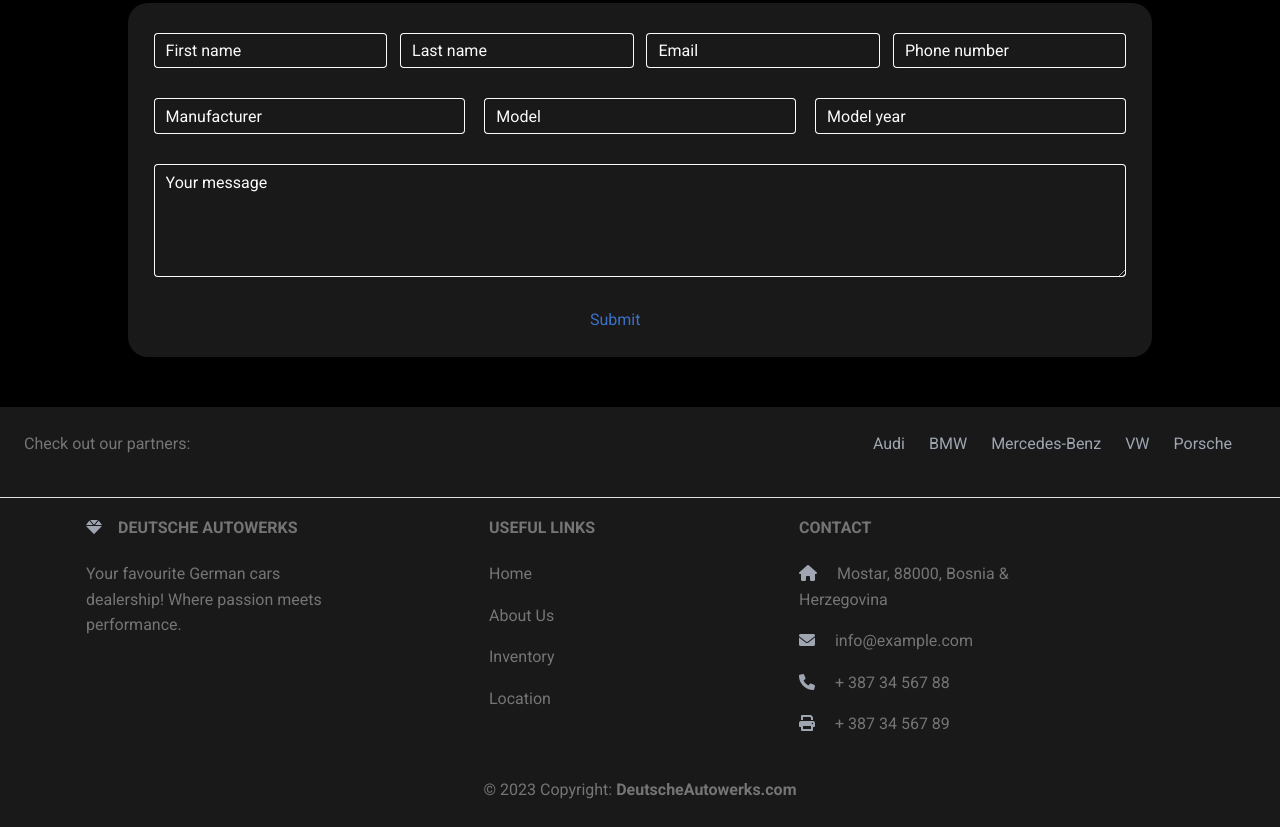
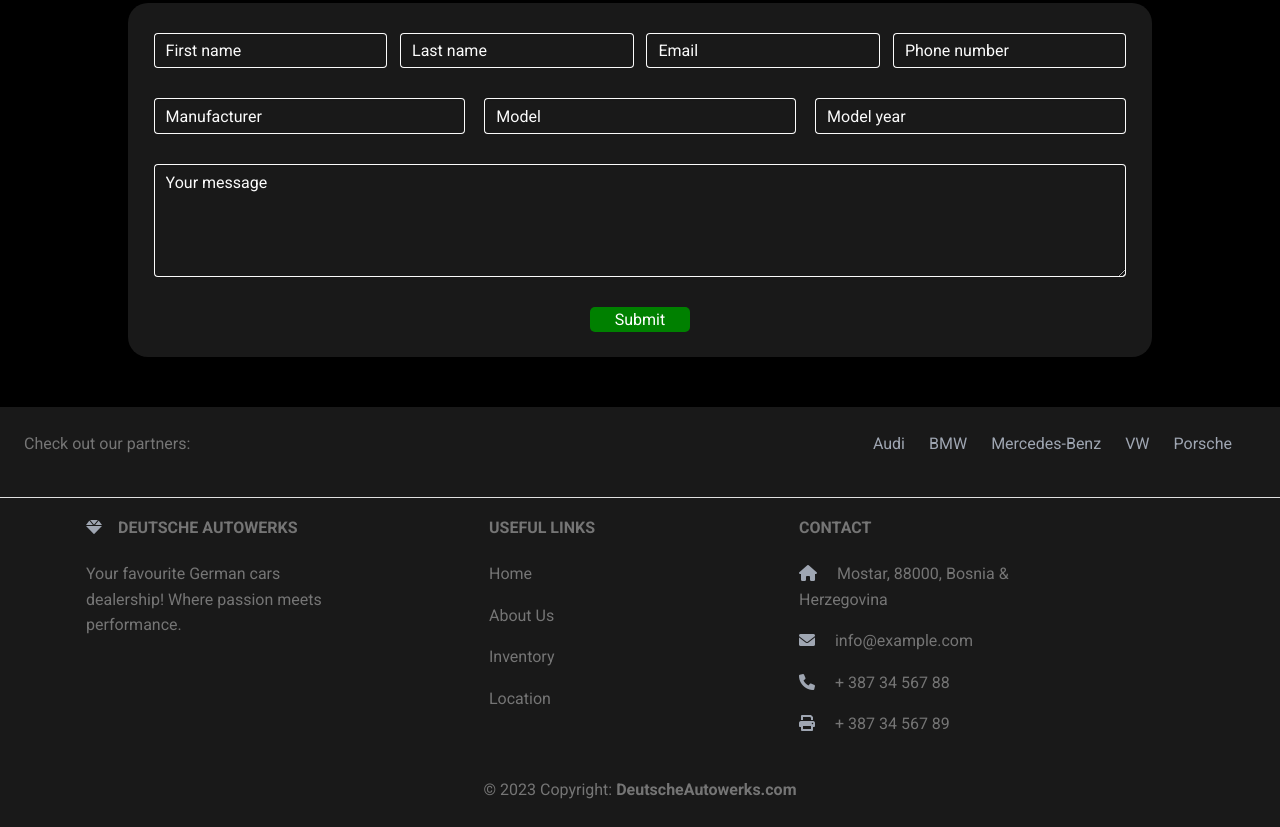
Before and after one commit to AmarPivcic/DeutscheAutowerks, a plain HTML site: page index.html in a window 1280 px wide. Shown: the part 3866-4693 px from the top of the page. Drawn offline with nearby package versions, Linux system fonts and the light colour scheme.

Commit message:
Updated .btnsubmit class

```diff
--- a/style.css
+++ b/style.css
@@ -75,6 +75,15 @@
 .btnsubmit{
     width: 100px;
     margin-top: 30px;
+    background-color: green;
+    text-align: center;
+    color: white;
+    border-radius: 5px;
+}
+
+.btnsubmit:hover{
+    color: white;
+    cursor: pointer;
 }
 
 .footer{
```
